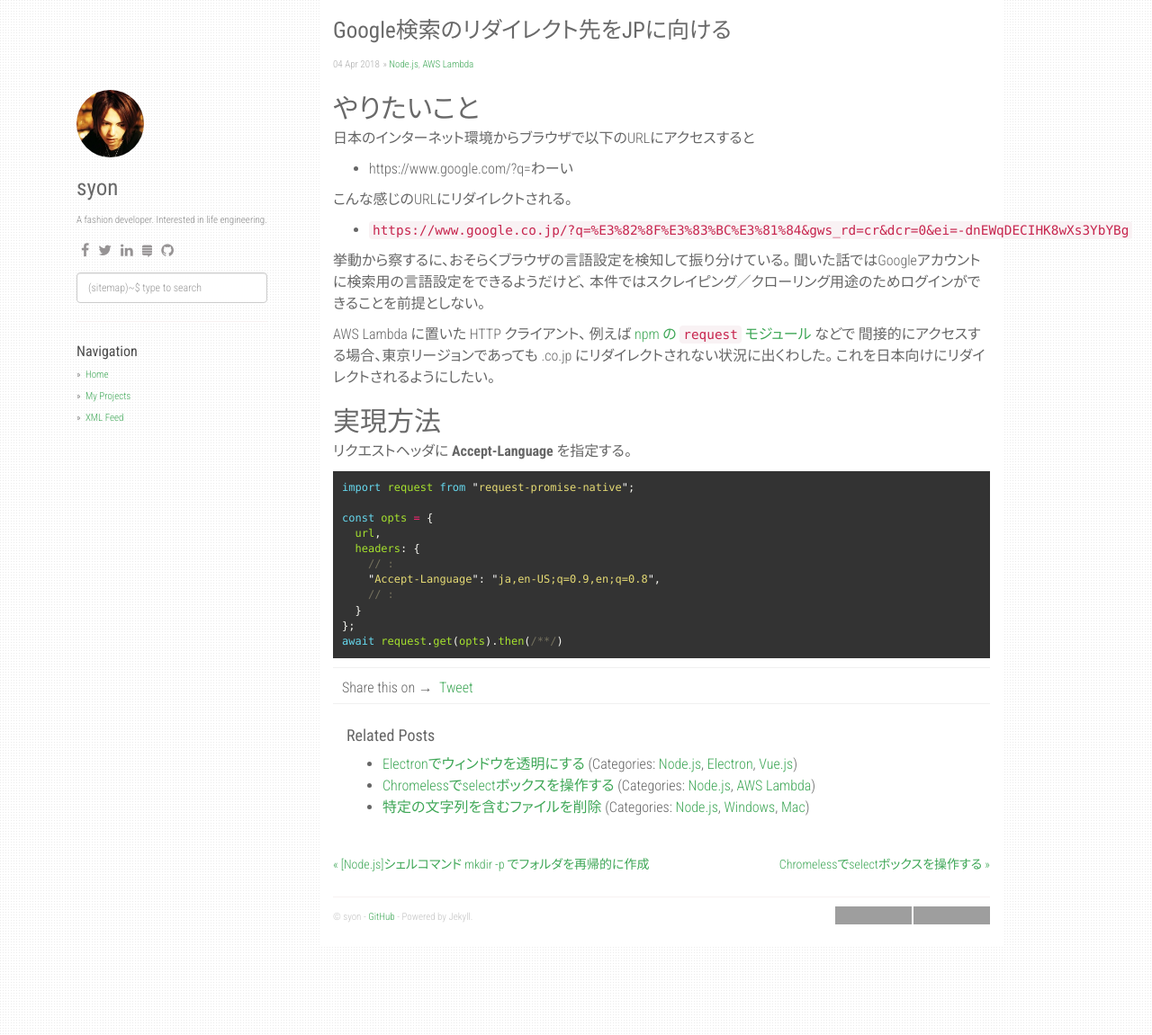
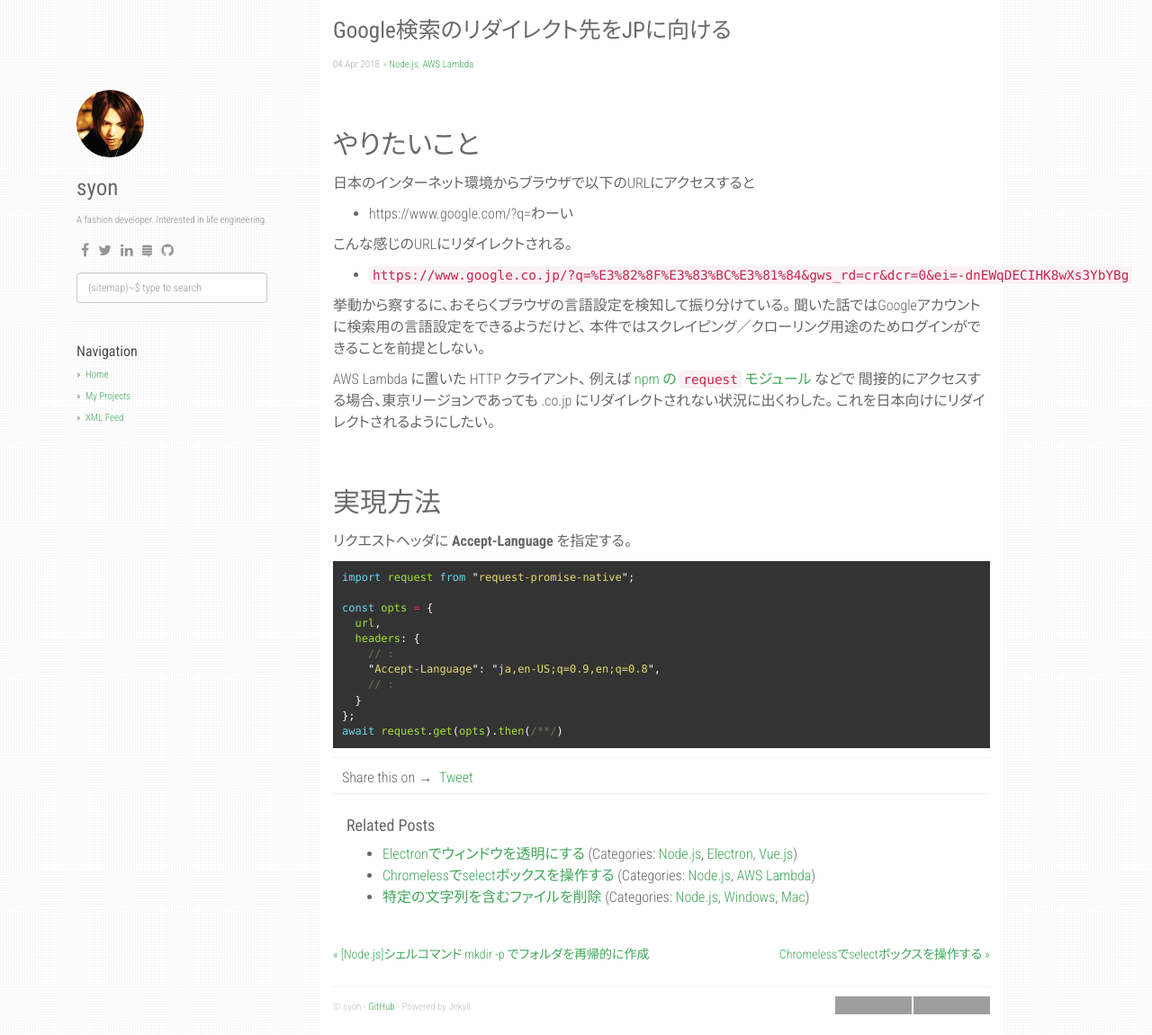
Before and after one commit to syon/til, a Jekyll site: the page built from _posts/2018-04-04-google-search-redirect.md, in a window 1280 px wide and 1151 px high. Shown: the whole window at 90% size. Built offline with Jekyll 4.4.1, drawn with Linux system fonts in a browser that asks for light colours; nearby versions of some CDN libraries; comment, search, counter and statistics services are not loaded; grey boxes are pictures that could not be loaded.

Commit message:
:lipstick: h2 h3 margin

```diff
--- a/static/css/main.css
+++ b/static/css/main.css
@@ -28,7 +28,8 @@ h1 {
   font-size: 25px;
 }
 h2, h3 {
-  margin-bottom: 5px;
+  margin-top: 2em;
+  margin-bottom: 15px;
 }
 a, a:link, a:active {
   text-decoration: none;
```
